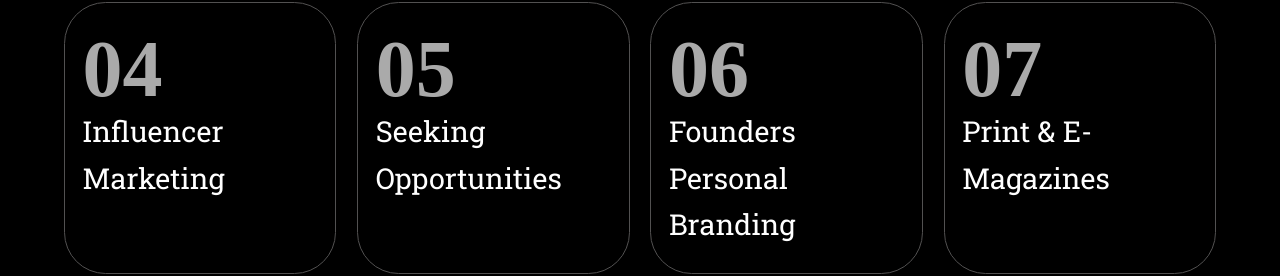
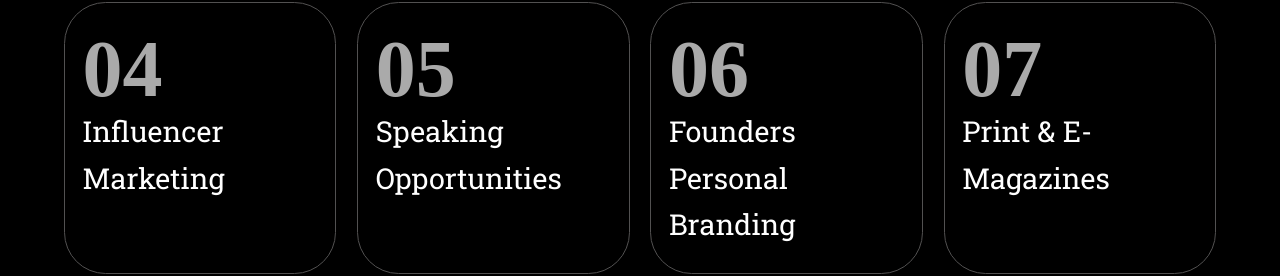
Before and after one commit to Anish-649/Fox-Wing, a React (Vite) app: page / in a window 1280 px wide. Shown: the part 3349-3625 px from the top of the page. Built offline with nearby package versions, Linux system fonts and the light colour scheme; a small style sheet from the web is missing; a web font is replaced by a local one.

Commit message:
some changes made in logo and texts

```diff
--- a/src/components/fourthPage/FourthPage.jsx
+++ b/src/components/fourthPage/FourthPage.jsx
@@ -51,7 +51,7 @@ export default function FourthPage() {
               </div>
               <div className="public-card-component">
                 <h1>05</h1>
-                <h2>Seeking Opportunities</h2>
+                <h2>Speaking Opportunities</h2>
               </div>
               <div className="public-card-component">
                 <h1>06</h1>
--- a/src/components/thirdPage/ThirdPage.jsx
+++ b/src/components/thirdPage/ThirdPage.jsx
@@ -5,7 +5,7 @@ import tedx from '../../assets/brand/TedX_logo.jpg'
 import midday from '../../assets/brand/mid-day.png'
 import Reveal from "../../Reveal"
 import menafn from "../../assets/brand/menafn-logo.jpeg"
-import outlook from "../../assets/brand/outlook-logo-vector.png";
+import outlook from "../../assets/brand/outloook.jpg";
 import abp from "../../assets/brand/abp-live.png";
 export default function ThirdPage() {
   return (
```
Also changed, not shown: src/assets/brand/outlook-logo-vector.png (deleted), src/assets/brand/outloook.jpg (added).
